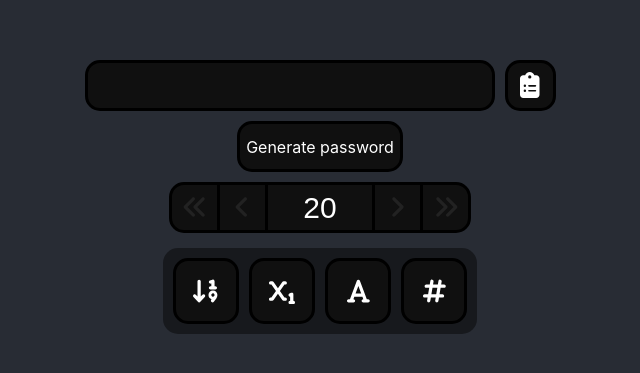
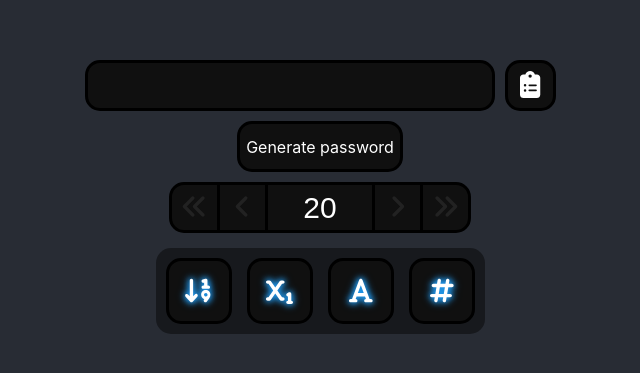
Before and after one commit to EgzoT/passwords-generator-web, a React (Create React App) app: page / in a window 1280 px wide. Shown: the part 203-576 px from the top of the page, without its empty margins (320-960 px from the left). Built offline with nearby package versions, Linux system fonts and the light colour scheme; the HTML template or start-up script is replaced by a standard one.

Commit message:
Add glowing style to components

```diff
--- a/src/components/GlowingButton.tsx
+++ b/src/components/GlowingButton.tsx
@@ -42,7 +42,9 @@ function GlowingButton(props: IMainProps) {
                     style={{ ...{
                         color: !hover ? "#222" : "#FFF",
                         margin: "auto",
-                        transition: "all 0.5s ease-out"
+                        fontSize: 27,
+                        transition: "all 0.5s ease-out",
+                        filter: hover ? "drop-shadow(0px 0px 3px rgba(33,156,243,1)) drop-shadow(0px 0px 3px rgba(33,156,243,1))" : undefined
                     }, ...props.iconStyle, ... hover && props.iconStyleHover ? props.iconStyleHover : {} }}
                 />
             </div>
--- a/src/components/GlowingCheckBox.tsx
+++ b/src/components/GlowingCheckBox.tsx
@@ -16,22 +16,28 @@ interface IMainProps {
 
 function GlowingCheckBox(props: IMainProps) {
     const [checked, setChecked] = useState(props.checked);
+    const [hover, setHover] = useState(false);
 
     return (
         <div
             onClick={() => { setChecked(!checked); if (props.onClick) { props.onClick(!checked) } }}
+            onMouseEnter={ () => setHover(true) }
+            onMouseLeave={ () => setHover(false) }
             style={{ ...{
                 width: 60,
                 height: 60,
-                backgroundColor: "#101010",
+                backgroundColor: !hover ? "#101010" : "#141414",
                 display: "flex",
                 justifyContent: "center",
                 alignItems: "center",
-                border: "3px solid #000",
+                borderWidth: 3,
+                borderStyle: "solid",
+                borderColor: "#000",
                 borderRadius: 15,
                 cursor: 'pointer',
                 webkitTapHighlightColor: 'transparent',
-                userSelect: 'none'
+                userSelect: 'none',
+                transition: "all 0.5s ease-out"
             }, ...props.style }}
         >
             <div style={{ margin: "auto" }}>
@@ -40,7 +46,9 @@ function GlowingCheckBox(props: IMainProps) {
                     style={{
                         color: !checked ? "#222" : "#FFF",
                         margin: "auto",
-                        transition: "all 0.5s ease-out"
+                        fontSize: 27,
+                        transition: "all 0.5s ease-out",
+                        filter: checked ? "drop-shadow(0px 0px 3px rgba(33,156,243,1)) drop-shadow(0px 0px 3px rgba(33,156,243,1))" : undefined
                     }}
                 />
             </div>
--- a/src/components/GlowingInputText.tsx
+++ b/src/components/GlowingInputText.tsx
@@ -13,6 +13,7 @@ function GlowingInputText(props: IMainProps) {
     return (
         <input
                 type="text"
+                disabled={ true }
                 style={{ ...{
                     width: 100,
                     fontSize: 30,
--- a/src/components/GlowingTextButton.tsx
+++ b/src/components/GlowingTextButton.tsx
@@ -20,7 +20,7 @@ function GlowingButton(props: IMainProps) {
                 height: 45,
                 fontSize: 16,
                 backgroundColor: "#101010",
-                color: !hover ? "#FFF" : "#818181",
+                color: "#FFF",
                 display: "flex",
                 justifyContent: "center",
                 alignItems: "center",
@@ -32,7 +32,11 @@ function GlowingButton(props: IMainProps) {
                 transition: "all 0.5s ease-out"
             }, ...props.style, ... hover && props.styleHover ? props.styleHover : {} }}
         >
-            <div style={{ margin: "auto" }}>
+            <div style={{
+                margin: "auto",
+                transition: "all 0.5s ease-out",
+                filter: hover ? "drop-shadow(0px 0px 3px rgba(33,156,243,1)) drop-shadow(0px 0px 3px rgba(33,156,243,1))" : undefined
+            }}>
                 { props.text }
             </div>
         </div>
--- a/src/views/Main.tsx
+++ b/src/views/Main.tsx
@@ -109,7 +109,7 @@ class Main extends React.Component<IMainProps, IMainState> {
                 </div>
 
                 <div style={{ width: 'auto', display: 'flex', alignItems: 'center', justifyContent: 'center' }}>
-                    <div style={{ width: 'fit-content', padding: 10, height: 'auto', backgroundColor: "#00000070", marginTop: 10, display: 'flex', gap: 10, alignItems: 'auto', justifyContent: 'auto', borderRadius: 15 }}>
+                    <div style={{ width: 'fit-content', padding: 10, height: 'auto', backgroundColor: "#00000070", marginTop: 10, display: 'flex', gap: 15, alignItems: 'auto', justifyContent: 'auto', borderRadius: 15 }}>
                         <GlowingCheckBox icon={ faSortNumericDown } checked={ true } onClick={ (state: boolean) => { this.setState({ digits: state }) }} />
                         <GlowingCheckBox icon={ faSubscript } checked={ true } onClick={ (state: boolean) => { this.setState({ lowercase: state }) }} />
                         <GlowingCheckBox icon={ faFont } checked={ true } onClick={ (state: boolean) => { this.setState({ uppercase: state }) }} />
```
